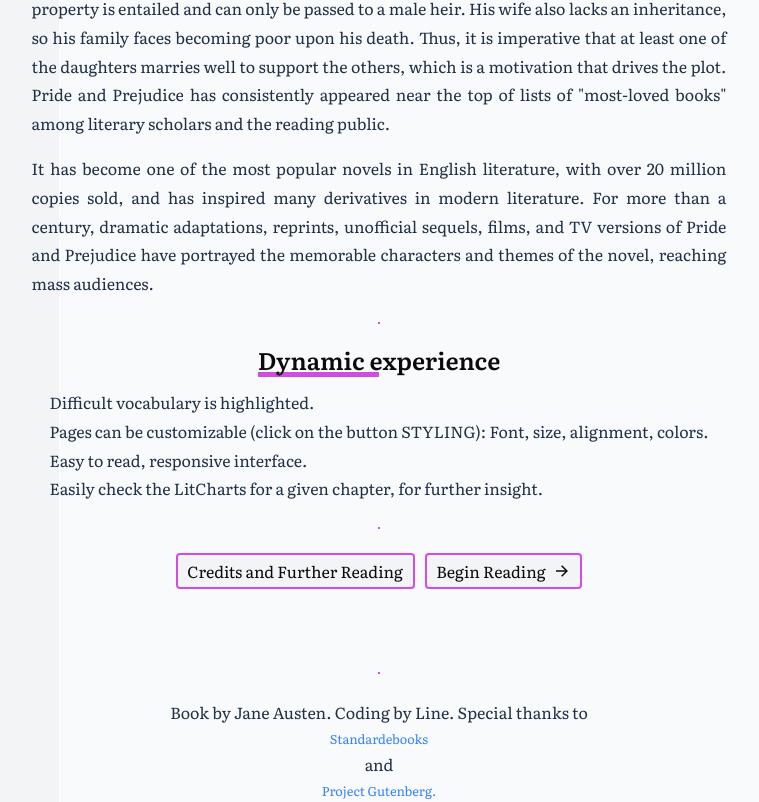
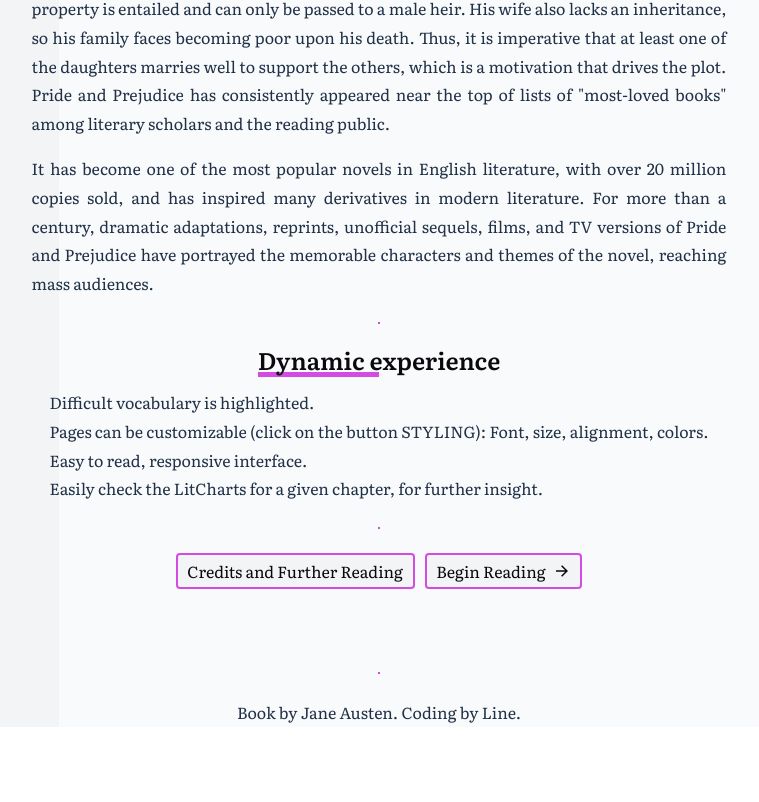
Before and after one commit to line-em/pride-and-prejudice, a Next.js app: page / in a window 1280 px wide. Shown: the part 851-1653 px from the top of the page, without its empty margins (261-1020 px from the left). After the commit the page ends 1578 px from the top, so only its background shows below. Built offline with nearby package versions, Linux system fonts and the light colour scheme.

Commit message:
add footer

```diff
--- a/src/app/chapters/[id]/page.js
+++ b/src/app/chapters/[id]/page.js
@@ -54,6 +54,7 @@
 			<header className="container">
 				<div className="flex space">
 					<h1>Chapter {chapter.chapter}</h1>
+					{params.id}
 					<Menu />
 				</div>
 			</header>
@@ -103,7 +104,7 @@
 					LitCharts Analysis
 				</Link>
 
-				{params.id - 1 === 61 ? null : (
+				{params.id === 61 ? null : (
 					<Link href={`chapters/${Number(params.id) + Number(1)}`}>
 						Next Chapter <RiArrowRightLine size={18} />
 					</Link>
--- a/src/components/Footer.jsx
+++ b/src/components/Footer.jsx
@@ -4,24 +4,7 @@
 	return (
 		<footer className="center">
 			<hr />
-			Book by Jane Austen. Coding by Line. Special thanks to
-			<Link
-				href="https://standardebooks.org/"
-				className="no-button flex"
-				style={{ fontSize: ".8rem", display: "inline-block" }}
-				target="_blank"
-			>
-				Standardebooks
-			</Link>{" "}
-			and{" "}
-			<Link
-				href="https://gutenberg.org/"
-				className="no-button flex"
-				style={{ fontSize: ".8rem", display: "inline-block" }}
-				target="_blank"
-			>
-				Project Gutenberg.
-			</Link>
+			Book by Jane Austen. Coding by Line.
 		</footer>
 	);
 };
--- a/src/components/Menu.jsx
+++ b/src/components/Menu.jsx
@@ -30,11 +30,12 @@
 				visible={visibleR}
 				onHide={() => setVisibleRight(false)}
 				position="right"
+				className="p-10"
 			>
 				<h3>Chapters</h3>
 				<hr />
 				<p>More chapters will be added in the future.</p>
-				<section role="listbox" className="flex config flex column">
+				<section role="listbox" className="flex config flex">
 					{numOfChapters.map((chapter, index) => (
 						<Link href={`chapters/${chapter}`} key={index} className="btn">
 							{chapter}
--- a/src/styles/globals.css
+++ b/src/styles/globals.css
@@ -161,3 +161,7 @@
 		display: none;
 	}
 }
+
+.p-10 {
+	padding-inline: 10px;
+}
```
